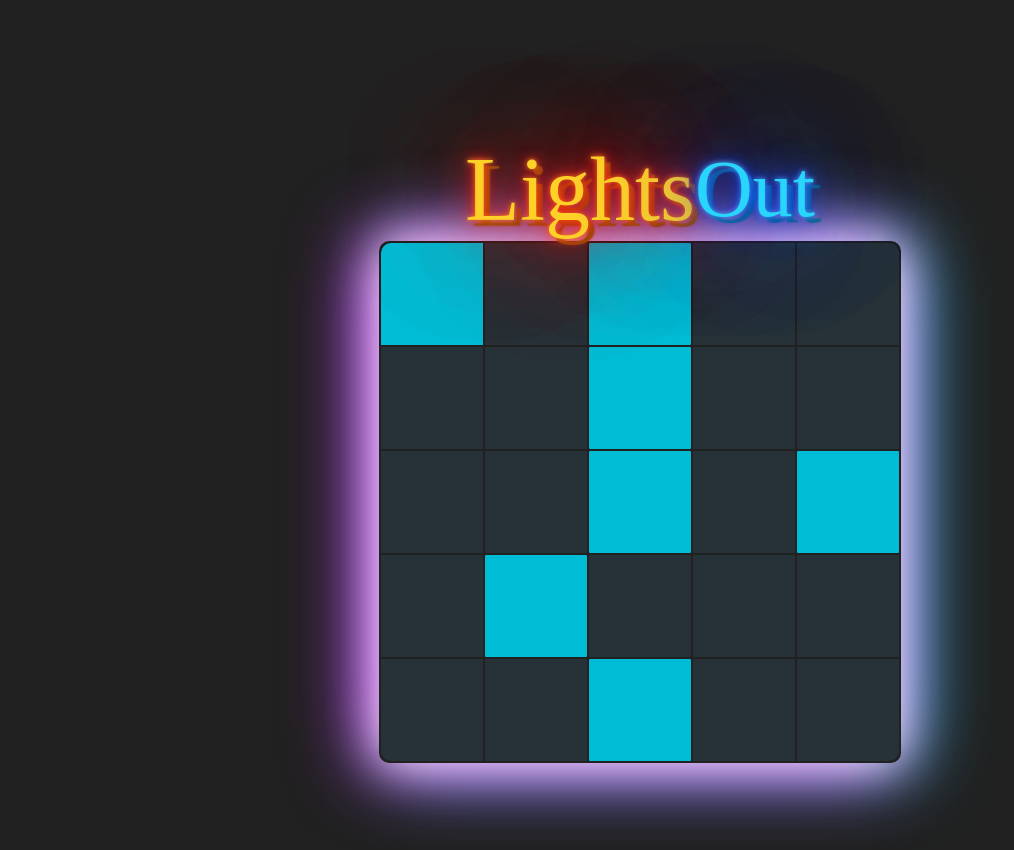
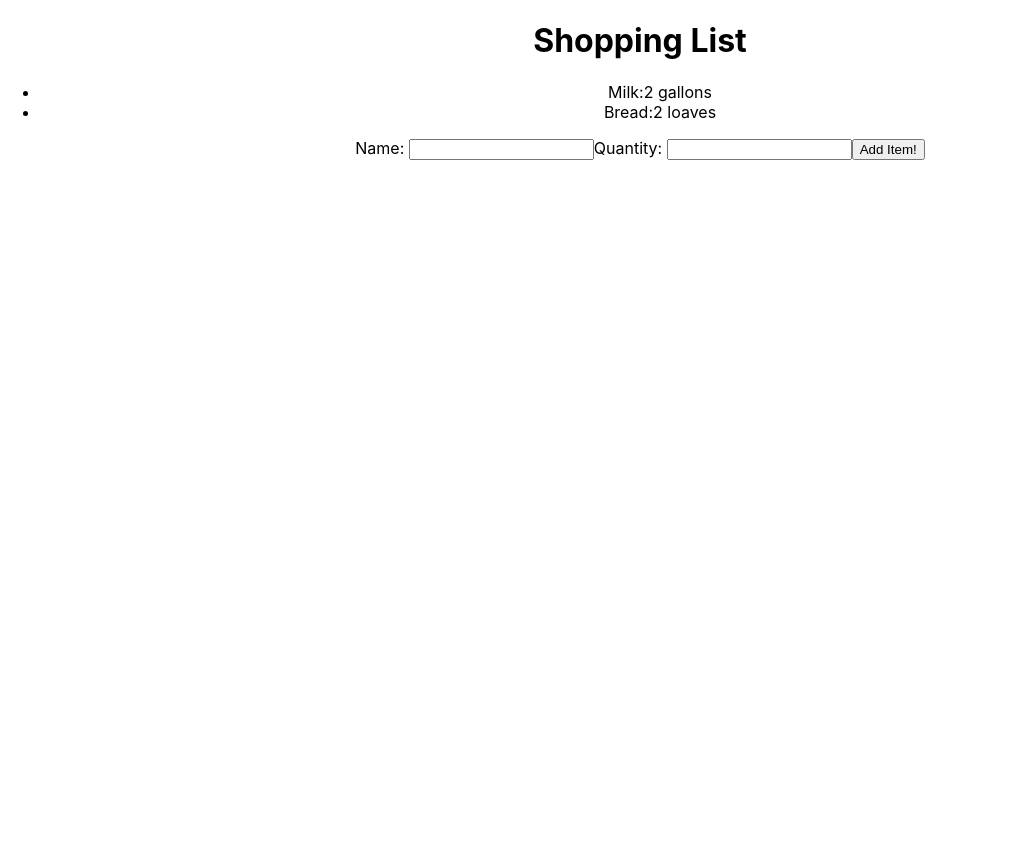
Before and after one commit to larissaevaldt/colt_steele_react_bootcamp, a React (Create React App) app: page / in a window 1280 px wide. Shown: the whole page, without its empty margins (0-1014 px from the left). After the commit the page ends 800 px from the top, so only its background shows below. Built offline with nearby package versions, Linux system fonts and the light colour scheme; a web font is replaced by a local one.

Commit message:
Section 13 Into to React Forms

```diff
--- a/package.json
+++ b/package.json
@@ -9,6 +9,7 @@
     "react": "^17.0.1",
     "react-dom": "^17.0.1",
     "react-scripts": "4.0.1",
+    "uuid": "^8.3.2",
     "web-vitals": "^0.2.4"
   },
   "scripts": {
--- /dev/null
+++ b/src/13_FormsExample/ShoppingList.js
@@ -0,0 +1,46 @@
+import React, { Component } from "react";
+import ShoppingListForm from "./ShoppingListForm";
+import { v4 as uuidv4 } from "uuid"; //using a library to create unique ids
+
+class ShoppingList extends Component {
+  constructor(props) {
+    super(props);
+    this.state = {
+      items: [
+        { name: "Milk", qty: "2 gallons", id: uuidv4() },
+        { name: "Bread", qty: "2 loaves", id: uuidv4() }
+      ]
+    };
+    this.addItem = this.addItem.bind(this);
+  }
+
+  /** adds a new item to the items array in the state */
+ //method is passed to the ShoppingListForm, which will be called with state from the form
+  addItem(item) {
+    let newItem = { ...item, id: uuidv4() }; //taking the existing item with only name and id coming from the form and adding an id field
+    this.setState(state => ({
+      items: [...state.items, newItem] //spread operator syntax, it sets items to be all the existing state items plus the new item
+    }));
+  }
+  renderItems() {
+    return (
+      <ul>
+        {this.state.items.map(item => (
+          <li key={item.id}>
+            {item.name}:{item.qty}
+          </li>
+        ))}
+      </ul>
+    );
+  }
+  render() {
+    return (
+      <div>
+        <h1>Shopping List</h1>
+        {this.renderItems()}
+        <ShoppingListForm addItem={this.addItem} />
+      </div>
+    );
+  }
+}
+export default ShoppingList;
--- /dev/null
+++ b/src/13_FormsExample/ShoppingListForm.js
@@ -0,0 +1,45 @@
+import React, { Component } from "react";
+
+// Simple Form Component
+class ShoppingListForm extends Component {
+  constructor(props) {
+    super(props);
+    this.state = { name: "", qty: "" }; // used to manage the form, so react know what is going on
+    this.handleChange = this.handleChange.bind(this);
+    this.handleSubmit = this.handleSubmit.bind(this);
+  }
+
+  handleSubmit(evt) {
+    evt.preventDefault(); //prevents the page from reloading
+    this.props.addItem(this.state); //addItem is the method in the ShoppingList passed in as props. It updates the parent state.
+    this.setState({ name: "", qty: "" }); //resets the form inputs
+  }
+  handleChange(evt) {
+    this.setState({
+      [evt.target.name]: evt.target.value
+    });
+  }
+  render() {
+    return (
+      <form onSubmit={this.handleSubmit}>
+        {/* htmlFor needs to match input name attribute   */}
+        <label htmlFor='name'>Name: </label>
+        <input
+          id='name'
+          name='name' //needs to match what we are putting in state
+          value={this.state.name}
+          onChange={this.handleChange}
+        />
+        <label htmlFor='qty'>Quantity: </label>
+        <input
+          id='qty'
+          name='qty'
+          value={this.state.qty}
+          onChange={this.handleChange}
+        />
+        <button>Add Item!</button>
+      </form>
+    );
+  }
+}
+export default ShoppingListForm;
--- a/src/App.js
+++ b/src/App.js
@@ -1,7 +1,7 @@
 import React, { Component } from 'react';
 import './App.css';
 // change this import according to which exercise to render
-import Board from './12_LightsOut_Exercise/Board';
+import ShoppingList from './13_FormsExample/ShoppingList';
 
 class App extends Component {
   render() {
@@ -10,7 +10,7 @@ class App extends Component {
       {/* change the component according to the exercise to render */}
         {/* <Lottery />
         <Lottery title="Mini Daily" maxNum={10} numBalls={4} /> */}
-        <Board />
+        <ShoppingList />
     </div>
     );
   }
```
Also changed, not shown: 2 other files (tests, documents, lock files or other folders).
